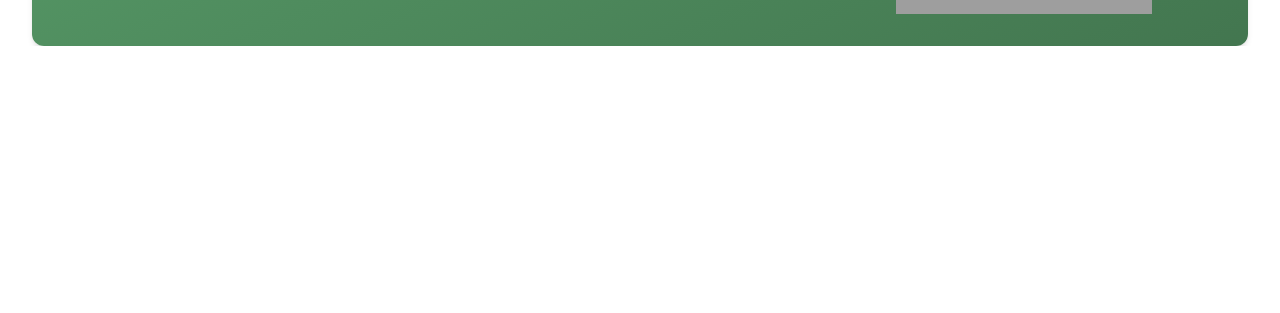
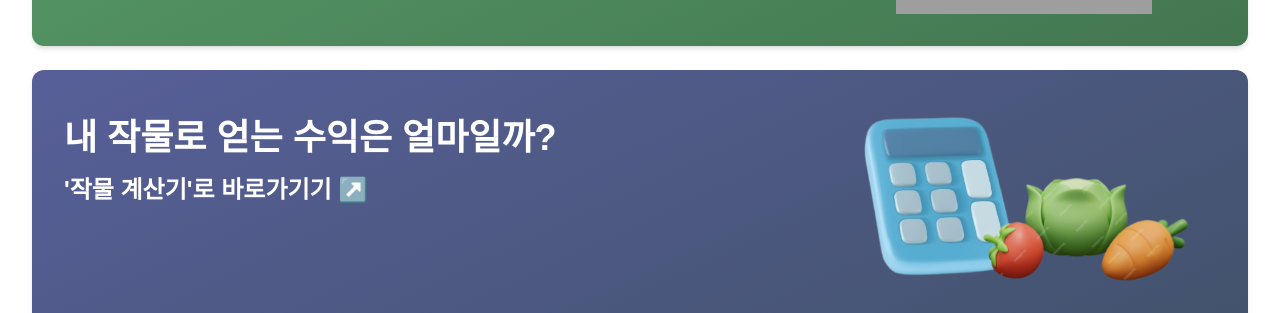
Before and after one commit to gayeong718/FARMbti, a React (Vite) app in the folder frontend/farmbti/: page / in a window 1280 px wide. Shown: the part 2071-2384 px from the top of the page. Before the commit the page ends 2117 px from the top, so only its background shows below. Built offline with nearby package versions, Linux system fonts and the light colour scheme; grey boxes are pictures that could not be loaded; a web font is replaced by a local one.

Commit message:
feat: 하단 계산기 배너 추가

```diff
--- /dev/null
+++ b/frontend/farmbti/src/pages/home/Calculator.jsx
@@ -0,0 +1,38 @@
+import React from 'react';
+import FarmerImage from '../../asset/home/calculator.svg';
+
+const Mentor = () => {
+    return (
+          <div
+          className="bg-green-600 rounded-xl overflow-hidden shadow-md transition-transform hover:-translate-y-1 duration-300 relative min-h-[245px]"
+          style={{
+            background: 'linear-gradient(155.1deg, #5e63a7 -30.35%, #25412c 241.15%)'
+          }}
+          >
+            {/* Content Container */}
+            <div className="flex items-center p-8">
+              {/* Text Section */}
+              <div className="text-white flex-grow pr-6 self-start pt-4">
+                <h2 className="text-4xl font-bold mb-4">
+                  내 작물로 얻는 수익은 얼마일까?
+                </h2>
+                <h className="text-white text-2xl py-2 font-semibold">
+                  '작물 계산기'로 바로가기기 ↗️
+                </h>
+              </div>
+
+              {/* Farmer Illustration */}
+              <div className="w-96 h-48">
+              <img
+                  src={FarmerImage}
+                  alt="계산기기"
+                  className="w-full h-full object-contain"
+                />
+              </div>
+            </div>
+          </div>
+      );
+
+  };
+
+  export default Mentor;
--- a/frontend/farmbti/src/pages/home/Home.jsx
+++ b/frontend/farmbti/src/pages/home/Home.jsx
@@ -5,6 +5,7 @@ import ServiceIcons from './ServiceIcons';
 import BenefitCard from './BenefitCard';
 import NewsSection from './NewsSection';
 import Mentor  from './Mentor';
+import Calculator from './Calculator'
 import { bannerSlides, serviceIcons, newsItems } from './homeData';
 
 const Home = () => {
@@ -27,7 +28,10 @@ const Home = () => {
         <NewsSection newsItems={newsItems} />
 
         {/* 하단 바로가기 섹션 */}
-        <Mentor/>
+        <div className="space-y-6">
+          <Mentor/>
+          <Calculator/>
+        </div>
 
       </ContentLayout>
     </div>
```
Also changed, not shown: frontend/farmbti/src/asset/home/calculator.svg (added).
